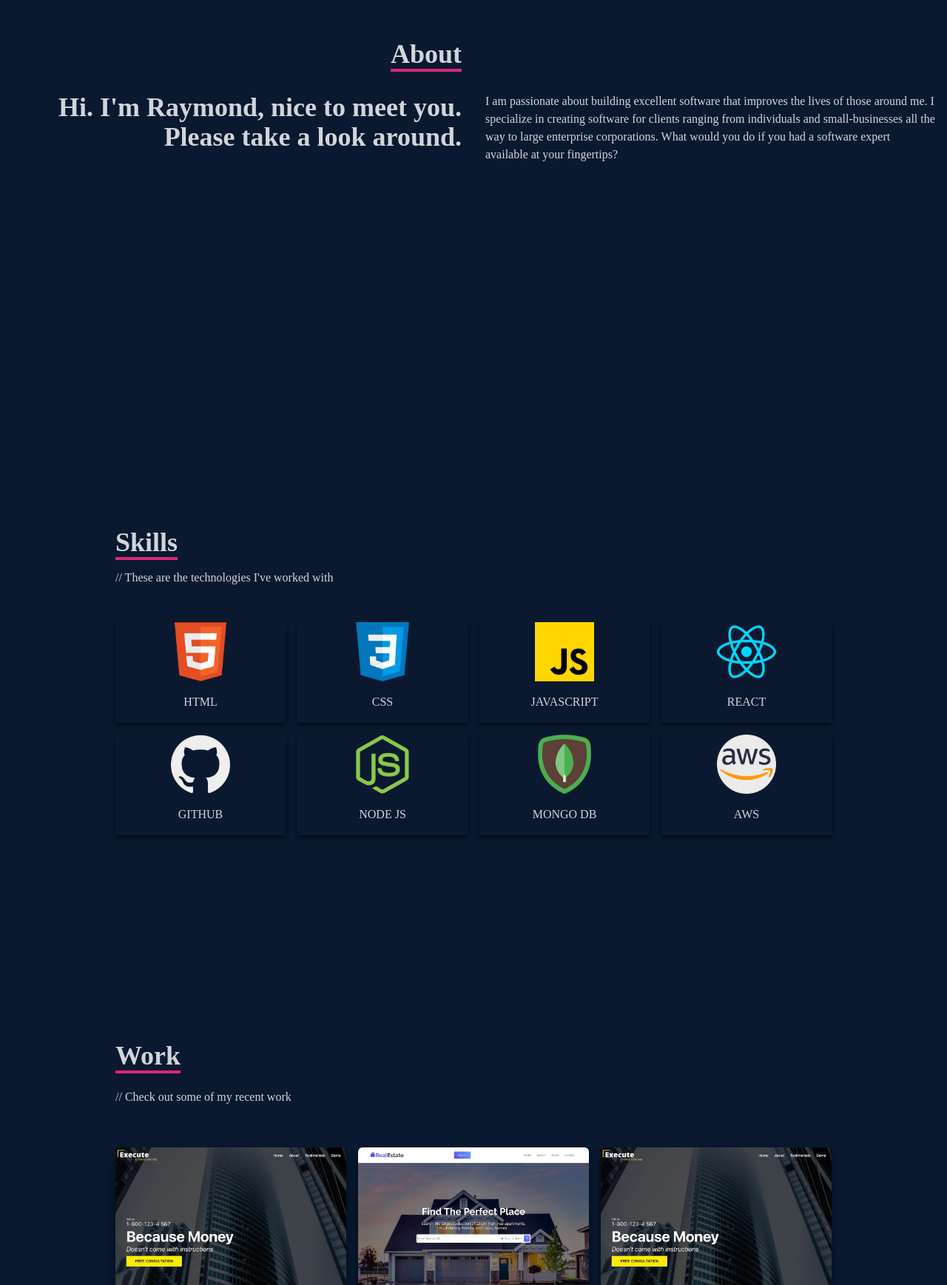
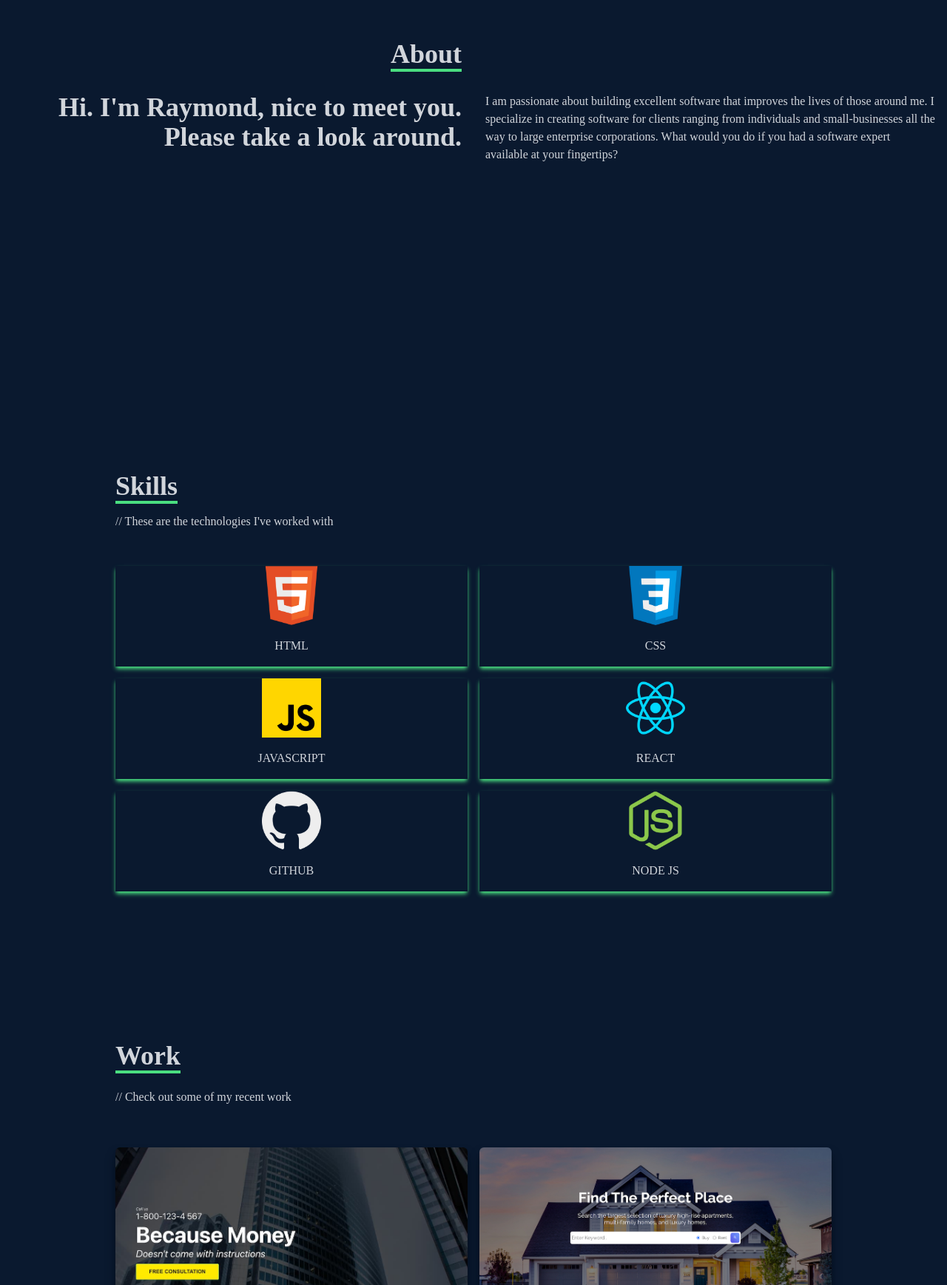
Before and after one commit to raytieu/react-portfolio, a React (Create React App) app: page / in a window 1280 px wide. Shown: the part 1063-2800 px from the top of the page at 74% size. Built offline with nearby package versions, Linux system fonts and the light colour scheme.

Commit message:
changed theme color to green

```diff
--- a/src/components/About.js
+++ b/src/components/About.js
@@ -6,7 +6,7 @@ const About = () => {
       <div className="flex flex-col justify-center items-center w-full h-full">
         <div className="max-w-[1000px] w-full grid grid-cols-2 gap-8">
           <div className="sm:text-right pb-8 pl-4">
-            <p className="text-4xl font-bold inline border-b-4 border-pink-600">
+            <p className="text-4xl font-bold inline border-b-4 border-green-400">
               About
             </p>
           </div>
--- a/src/components/Contact.js
+++ b/src/components/Contact.js
@@ -8,7 +8,7 @@ const Contact = () => {
     >
       <form action="" className="flex flex-col max-w-[600px] w-full">
         <div className="pb-8">
-          <p className="text-4xl font-bold inline border-b-4 border-pink-600 text-gray-300">
+          <p className="text-4xl font-bold inline border-b-4 border-green-300 text-gray-300">
             Contact
           </p>
           <p className="text-gray-300 py-4">
@@ -33,7 +33,7 @@ const Contact = () => {
           rows="10"
           placeholder="Message"
         ></textarea>
-        <button className="text-white border-2 hover:bg-pink-600 hover:border-pink-600 px-4 py-3 my-8 mx-auto flex items-center">
+        <button className="text-white border-2 hover:bg-green-300 hover:border-green-300 px-4 py-3 my-8 mx-auto flex items-center">
           Let's Collaborate
         </button>
       </form>
--- a/src/components/Home.js
+++ b/src/components/Home.js
@@ -6,7 +6,7 @@ const Home = () => {
     <div name="home" className="w-full h-screen bg-[#0a192f]">
       {/* Container */}
       <div className="max-w-[1000px] mx-auto px-8 flex flex-col justify-center h-full">
-        <p className="text-pink-600">Hi, my name is </p>
+        <p className="text-green-400">Hi, my name is </p>
         <h1 className="text-4xl sm:text-7xl font-bold text-[#ccd6f6]">
           Raymond Tieu
         </h1>
@@ -19,7 +19,7 @@ const Home = () => {
           building responsive full-stack web applications.
         </p>
         <div>
-          <button className="text-white group border-2 px-6 py-3 my-2 flex items-center hover:bg-pink-600 hover:border-pink-600">
+          <button className="text-white group border-2 px-6 py-3 my-2 flex items-center hover:bg-green-600 hover:border-green-600">
             View Work
             <span className="group-hover:rotate-90 duration-300">
               <HiArrowNarrowRight className="ml-3" />
--- a/src/components/Navbar.js
+++ b/src/components/Navbar.js
@@ -17,7 +17,7 @@ const Navbar = () => {
   return (
     <div className="fixed w-full h-[80px] flex justify-between items-center px-4 bg-[#0a192f] text-gray-300">
       <div>
-        <img src={Logo} alt="Logo Image" style={{ width: "50px" }} />
+        {/* <img src={Logo} alt="Logo Image" style={{ width: "50px" }} /> */}
       </div>
 
       {/* Menu */}
@@ -109,14 +109,6 @@ const Navbar = () => {
               Github <FaGithub size={30} />
             </a>
           </li>
-          <li className="w-[160px] h-[60px] flex justify-between items-center ml-[-100px] hover:ml-[-10px] duration-300 bg-[#6fc2b0]">
-            <a
-              className="flex justify-between items-center w-full text-gray-300"
-              href="/"
-            >
-              Email <HiOutlineMail size={30} />
-            </a>
-          </li>
           <li className="w-[160px] h-[60px] flex justify-between items-center ml-[-100px] hover:ml-[-10px] duration-300 bg-[#565f69]">
             <a
               className="flex justify-between items-center w-full text-gray-300"
--- a/src/components/Skills.js
+++ b/src/components/Skills.js
@@ -16,22 +16,22 @@ const Skills = () => {
       {/* container */}
       <div className="max-w-[1000px] mx-auto p-4 flex flex-col justify-center w-full h-full">
         <div>
-          <p className="text-4xl font-bold inline border-b-4 border-pink-600 ">
+          <p className="text-4xl font-bold inline border-b-4 border-green-400 ">
             Skills
           </p>
           <p className="py-4">// These are the technologies I've worked with</p>
         </div>
 
-        <div className="w-full grid grid-cols-2 sm:grid-cols-4 gap-4 text-center py-8">
-          <div className="shadow-md shadow-[#040c16] hover:scale-110 duration-500">
+        <div className="w-full grid grid-cols-2 sm:grid-cols-2 gap-4 text-center py-8">
+          <div className="shadow-md shadow-green-400 hover:scale-110 duration-500">
             <img className="w-20 mx-auto" src={HTML} alt="HTML icon" />
             <p className="my-4">HTML</p>
           </div>
-          <div className="shadow-md shadow-[#040c16] hover:scale-110 duration-500">
+          <div className="shadow-md shadow-green-400 hover:scale-110 duration-500">
             <img className="w-20 mx-auto" src={CSS} alt="CSS icon" />
             <p className="my-4">CSS</p>
           </div>
-          <div className="shadow-md shadow-[#040c16] hover:scale-110 duration-500">
+          <div className="shadow-md shadow-green-400 hover:scale-110 duration-500">
             <img
               className="w-20 mx-auto"
               src={JavaScript}
@@ -39,25 +39,17 @@ const Skills = () => {
             />
             <p className="my-4">JAVASCRIPT</p>
           </div>
-          <div className="shadow-md shadow-[#040c16] hover:scale-110 duration-500">
+          <div className="shadow-md shadow-green-400 hover:scale-110 duration-500">
             <img className="w-20 mx-auto" src={ReactImg} alt="React icon" />
             <p className="my-4">REACT</p>
           </div>
-          <div className="shadow-md shadow-[#040c16] hover:scale-110 duration-500">
+          <div className="shadow-md shadow-green-400 hover:scale-110 duration-500">
             <img className="w-20 mx-auto" src={GitHub} alt="GitHub icon" />
             <p className="my-4">GITHUB</p>
           </div>
-          <div className="shadow-md shadow-[#040c16] hover:scale-110 duration-500">
+          <div className="shadow-md shadow-green-400 hover:scale-110 duration-500">
             <img className="w-20 mx-auto" src={Node} alt="Node.js icon" />
             <p className="my-4">NODE JS</p>
-          </div>
-          <div className="shadow-md shadow-[#040c16] hover:scale-110 duration-500">
-            <img className="w-20 mx-auto" src={Mongo} alt="MongoDB icon" />
-            <p className="my-4">MONGO DB</p>
-          </div>
-          <div className="shadow-md shadow-[#040c16] hover:scale-110 duration-500">
-            <img className="w-20 mx-auto" src={AWS} alt="AWS icon" />
-            <p className="my-4">AWS</p>
           </div>
         </div>
       </div>
--- a/src/components/Work.js
+++ b/src/components/Work.js
@@ -7,61 +7,14 @@ const Work = () => {
     <div name="work" className="w-full md:h-screen text-gray-300 bg-[#0a192f]">
       <div className="max-w-[1000px] mx-auto p-4 flex flex-col justify-center w-full h-full">
         <div className="pb-8">
-          <p className="text-4xl font-bold inline border-b-4 text-gray-300 border-pink-600">
+          <p className="text-4xl font-bold inline border-b-4 text-gray-300 border-green-400">
             Work
           </p>
           <p className="py-6">// Check out some of my recent work</p>
         </div>
 
         {/* Container */}
-        <div className="grid sm:grid-cols-2 md:grid-cols-3 gap-4">
-          {/* Grid Item */}
-          <div
-            style={{ backgroundImage: `url(${WorkImg})` }}
-            className="shadow-lg shadow-[#040c16] group container rounded-md flex justify-center items-center mx-auto content-div"
-          >
-            {/* Hover Effects */}
-            <div className="opacity-0 group-hover:opacity-100">
-              <span className="text-2xl font-bold text-white tracking-wider">
-                React JS Application
-              </span>
-              <div className="pt-8 text-center">
-                <a href="/">
-                  <button className="text-center rounded-lg px-4 py-3 m-2 bg-white text-gray-700 font-bold text-lg">
-                    Demo
-                  </button>
-                </a>
-                <a href="/">
-                  <button className="text-center rounded-lg px-4 py-3 m-2 bg-white text-gray-700 font-bold text-lg">
-                    Code
-                  </button>
-                </a>
-              </div>
-            </div>
-          </div>
-          <div
-            style={{ backgroundImage: `url(${realEstate})` }}
-            className="shadow-lg shadow-[#040c16] group container rounded-md flex justify-center items-center mx-auto content-div"
-          >
-            {/* Hover Effects */}
-            <div className="opacity-0 group-hover:opacity-100">
-              <span className="text-2xl font-bold text-white tracking-wider">
-                React JS Application
-              </span>
-              <div className="pt-8 text-center">
-                <a href="/">
-                  <button className="text-center rounded-lg px-4 py-3 m-2 bg-white text-gray-700 font-bold text-lg">
-                    Demo
-                  </button>
-                </a>
-                <a href="/">
-                  <button className="text-center rounded-lg px-4 py-3 m-2 bg-white text-gray-700 font-bold text-lg">
-                    Code
-                  </button>
-                </a>
-              </div>
-            </div>
-          </div>
+        <div className="grid sm:grid-cols-1 md:grid-cols-2 gap-4">
           {/* Grid Item */}
           <div
             style={{ backgroundImage: `url(${WorkImg})` }}
```
